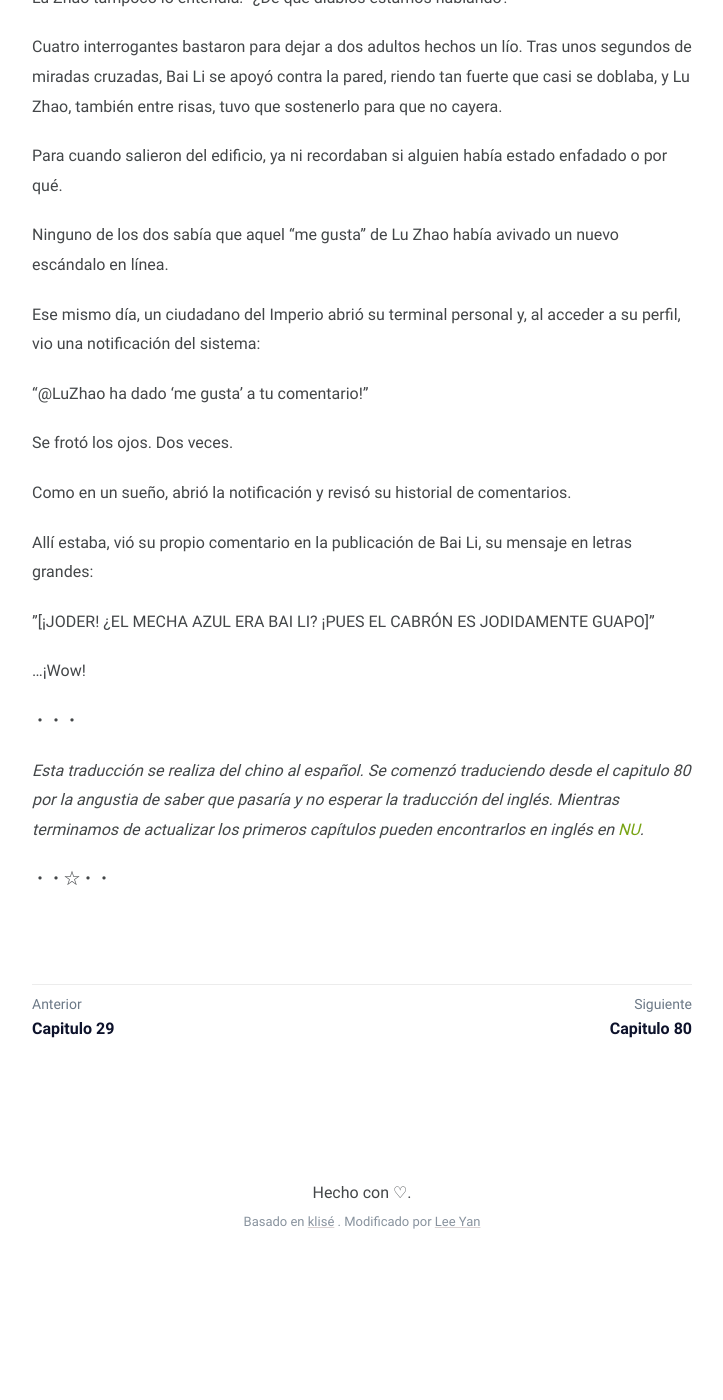
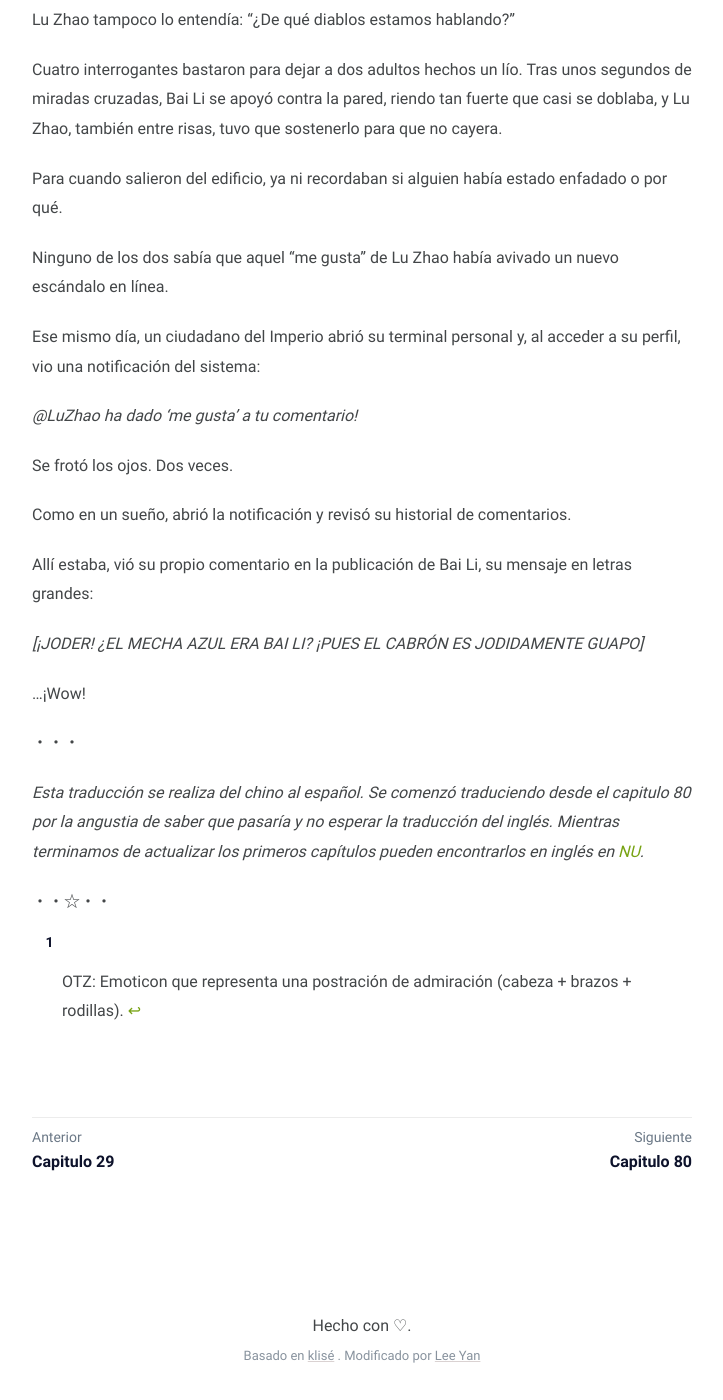
Before and after one commit to taozi-lecturas/taozi-lecturas.github.io, a Jekyll site: the page built from novelas/eadtufv/_posts/2025-03-10-capitulo-30.md, in a window 1280 px wide and 1400 px high, scrolled down 10298 px. Shown: the whole window, without its empty margins (278-1001 px from the left). Built offline with Jekyll 4.4.1, drawn with Linux system fonts in a browser that asks for light colours; before the commit the page ends 11565 px from its top, so only the background shows below that; some of the changed text lies outside the part shown.

Commit message:
Update 30

```diff
--- a/novelas/eadtufv/_posts/2025-03-10-capitulo-30.md
+++ b/novelas/eadtufv/_posts/2025-03-10-capitulo-30.md
@@ -143,7 +143,8 @@
 Lu Zhao sintió un dolor de cabeza instantáneo ante típica exageración de Bai Li.
 
 Antes de reproducir el video, notó el comentario más popular:
-[Video genial. Ahora, ¿quién le enseña a Bai Li a titular como un alfa normal?]
+
+_[Video genial. Ahora, ¿quién le enseña a Bai Li a titular como un alfa normal?]_
 
 Con miles de "me gusta".
 
@@ -155,17 +156,17 @@
 
 La grabación terminaba abruptamente justo cuando ambos se enfrascaban en un duelo feroz. Apenas cinco o seis minutos de duración, pero ya habían bastado para que los comentarios estallaran en caos.
 
-[¡Joder, joder, joder! ¿Qué es esto, qué es esto?!]
+_[¡Joder, joder, joder! ¿Qué es esto, qué es esto?!]_
 
-[¡Hace años que no veía un combate cuerpo a cuerpo tan espectacular! ¿De verdad son el mayor general Lu Zhao y Bai Li?]
+_[¡Hace años que no veía un combate cuerpo a cuerpo tan espectacular! ¿De verdad son el mayor general Lu Zhao y Bai Li?]_
 
-[El mecha blanco es definitivamente el de Lu Zhao. ¿Vieron ese corte en reversa? Es un movimiento típico suyo. Hace tiempo vi grabaciones de entrenamiento del Primer Cuerpo Militar en el foro castrense, es él sin duda.]
+_[El mecha blanco es definitivamente el de Lu Zhao. ¿Vieron ese corte en reversa? Es un movimiento típico suyo. Hace tiempo vi grabaciones de entrenamiento del Primer Cuerpo Militar en el foro castrense, es él sin duda.]_
 
-[¡Entonces el azul es Bai Li? ¡No está mal, joven maestro Bai! Ganar o perder es aparte, pero ¿cuántos nobles como él podrían enfrentarse así a un mayor general?]
+_[¡Entonces el azul es Bai Li? ¡No está mal, joven maestro Bai! Ganar o perder es aparte, pero ¿cuántos nobles como él podrían enfrentarse así a un mayor general?]_
 
-[¡No creo que Bai Li haya entrado personalmente al simulador! Quizá antes era bueno, pero ¿con su pierna ahora?]
+_[¡No creo que Bai Li haya entrado personalmente al simulador! Quizá antes era bueno, pero ¿con su pierna ahora?]_
 
-[¡1! ¿No decían que Bai Li ya no podía pilotar mechas? ¿Y ahora sí? ¿Me toman por idiota?]
+_[¡1! ¿No decían que Bai Li ya no podía pilotar mechas? ¿Y ahora sí? ¿Me toman por idiota?]_
 
 Los comentarios ardían en discusiones. Algunos dudaban que Bai Li fuera realmente el piloto del mecha azul, otros especulaban que quizá su pierna había mejorado en los últimos años, y muchos, en cambio, se mantenían firmes en su admiración por Lu Zhao, elogiando su destreza incluso en un combate simulado.
 
@@ -287,7 +288,7 @@
 
 Ese mismo día, un ciudadano del Imperio abrió su terminal personal y, al acceder a su perfil, vio una notificación del sistema:
 
-"@LuZhao ha dado 'me gusta' a tu comentario!"
+_@LuZhao ha dado 'me gusta' a tu comentario!_
 
 Se frotó los ojos. Dos veces.
 
@@ -295,7 +296,7 @@
 
 Allí estaba, vió su propio comentario en la publicación de Bai Li, su mensaje en letras grandes:
 
-"[¡JODER! ¿EL MECHA AZUL ERA BAI LI? ¡PUES EL CABRÓN ES JODIDAMENTE GUAPO]"
+_[¡JODER! ¿EL MECHA AZUL ERA BAI LI? ¡PUES EL CABRÓN ES JODIDAMENTE GUAPO]_
 
 …¡Wow!
 
@@ -305,3 +306,5 @@
 _Esta traducción se realiza del chino al español. Se comenzó traduciendo desde el capitulo 80 por la angustia de saber que pasaría y no esperar la traducción del inglés. Mientras terminamos de actualizar los primeros capítulos pueden encontrarlos en inglés en [NU](https://www.novelupdates.com/series/this-alpha-is-determined-despite-physical-disability-interstellar/)._
 
 ・・☆・・
+
+[^1]: OTZ: Emoticon que representa una postración de admiración (cabeza + brazos + rodillas).
```
Also changed, not shown: other parts of novelas/eadtufv/_posts/2025-03-10-capitulo-30.md (+19 -19 lines).
